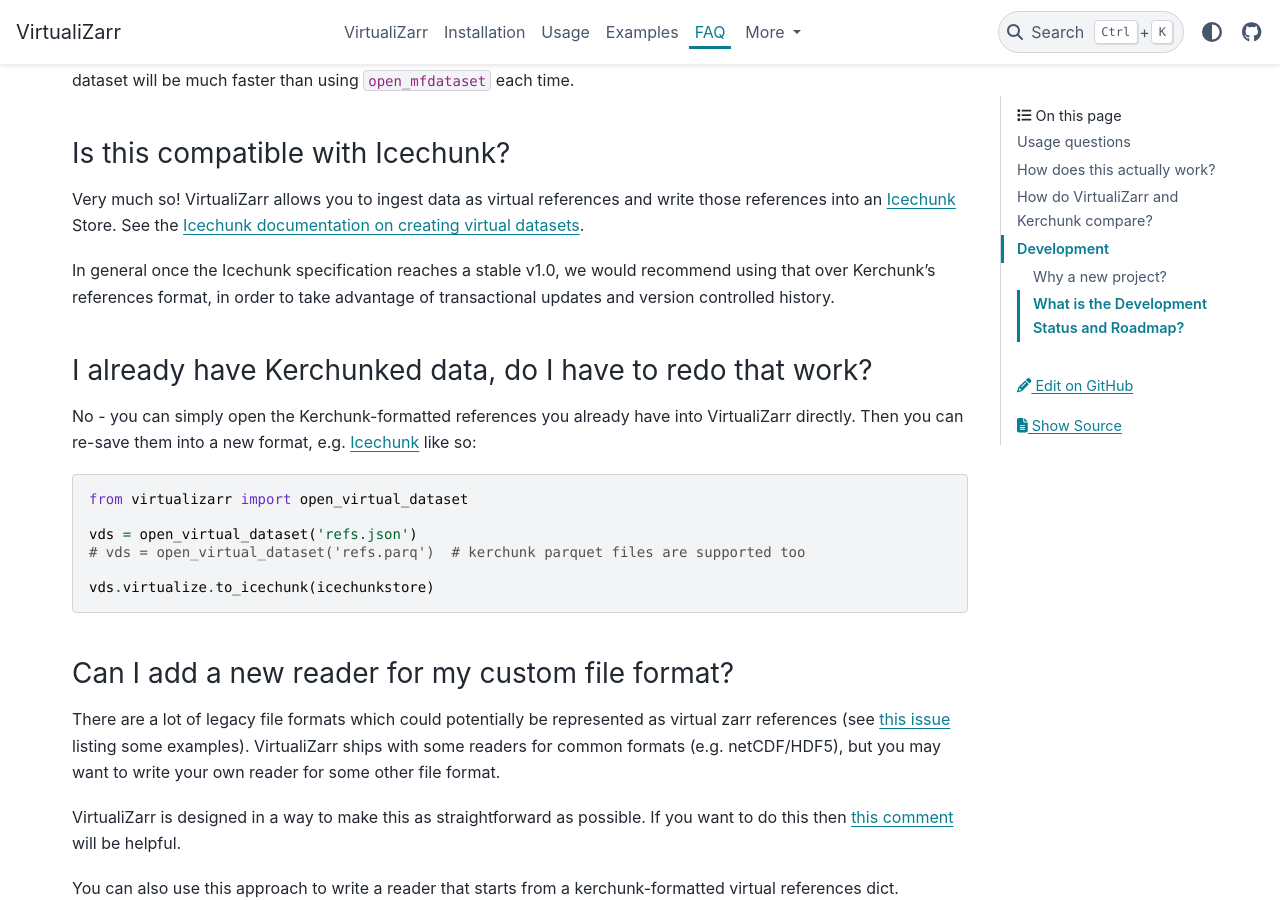
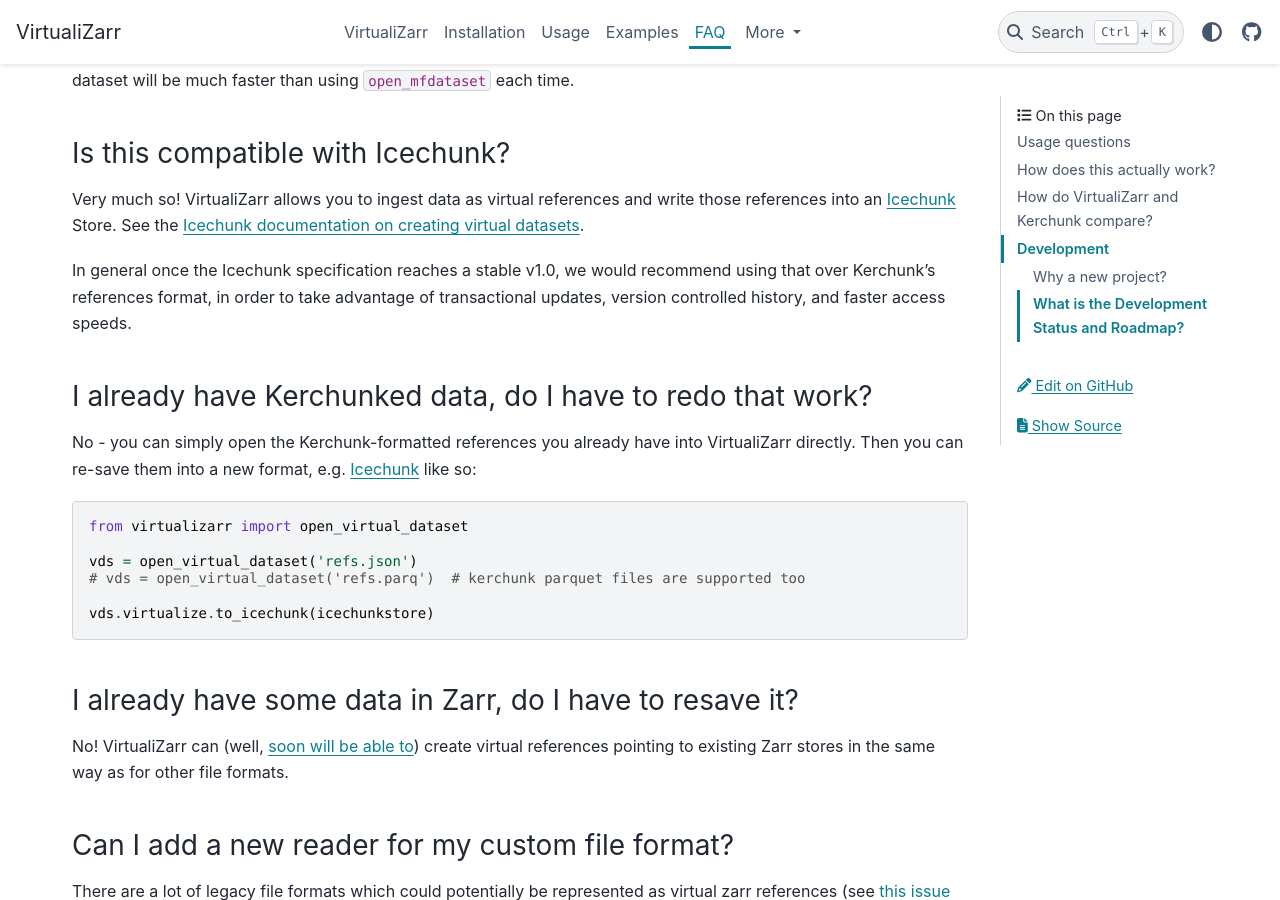
Before and after one commit to zarr-developers/VirtualiZarr, a Sphinx documentation site: the page built from docs/faq.md, in a window 1280 px wide and 900 px high, scrolled down 1135 px. Built offline with Sphinx 7.4.7 and the PyData theme 0.15.4, drawn with Linux system fonts in a browser that asks for light colours.

Commit message:
note about resaving existing zarr

````diff
--- a/docs/faq.md
+++ b/docs/faq.md
@@ -39,7 +39,7 @@
 
 Very much so! VirtualiZarr allows you to ingest data as virtual references and write those references into an [Icechunk](https://icechunk.io/) Store. See the [Icechunk documentation on creating virtual datasets](https://icechunk.io/icechunk-python/virtual/#creating-a-virtual-dataset-with-virtualizarr).
 
-In general once the Icechunk specification reaches a stable v1.0, we would recommend using that over Kerchunk's references format, in order to take advantage of transactional updates and version controlled history.
+In general once the Icechunk specification reaches a stable v1.0, we would recommend using that over Kerchunk's references format, in order to take advantage of transactional updates, version controlled history, and faster access speeds.
 
 ### I already have Kerchunked data, do I have to redo that work?
 
@@ -54,11 +54,17 @@
 vds.virtualize.to_icechunk(icechunkstore)
 ```
 
+### I already have some data in Zarr, do I have to resave it?
+
+No! VirtualiZarr can (well, [soon will be able to](https://github.com/zarr-developers/VirtualiZarr/issues/262)) create virtual references pointing to existing Zarr stores in the same way as for other file formats.
+
 ### Can I add a new reader for my custom file format?
 
-There are a lot of legacy file formats which could potentially be represented as virtual zarr references (see [this issue](https://github.com/zarr-developers/VirtualiZarr/issues/218) listing some examples). VirtualiZarr ships with some readers for common formats (e.g. netCDF/HDF5), but you may want to write your own reader for some other file format.
+There are a lot of legacy file formats which could potentially be represented as virtual zarr references (see [this issue](https://github.com/zarr-developers/VirtualiZarr/issues/218) listing some examples).
+VirtualiZarr ships with some readers for common formats (e.g. netCDF/HDF5), but you may want to write your own reader for some other file format.
 
-VirtualiZarr is designed in a way to make this as straightforward as possible. If you want to do this then [this comment](https://github.com/zarr-developers/VirtualiZarr/issues/262#issuecomment-2429968244
+VirtualiZarr is designed in a way to make this as straightforward as possible.
+If you want to do this then [this comment](https://github.com/zarr-developers/VirtualiZarr/issues/262#issuecomment-2429968244
 ) will be helpful.
 
 You can also use this approach to write a reader that starts from a kerchunk-formatted virtual references dict.
````
